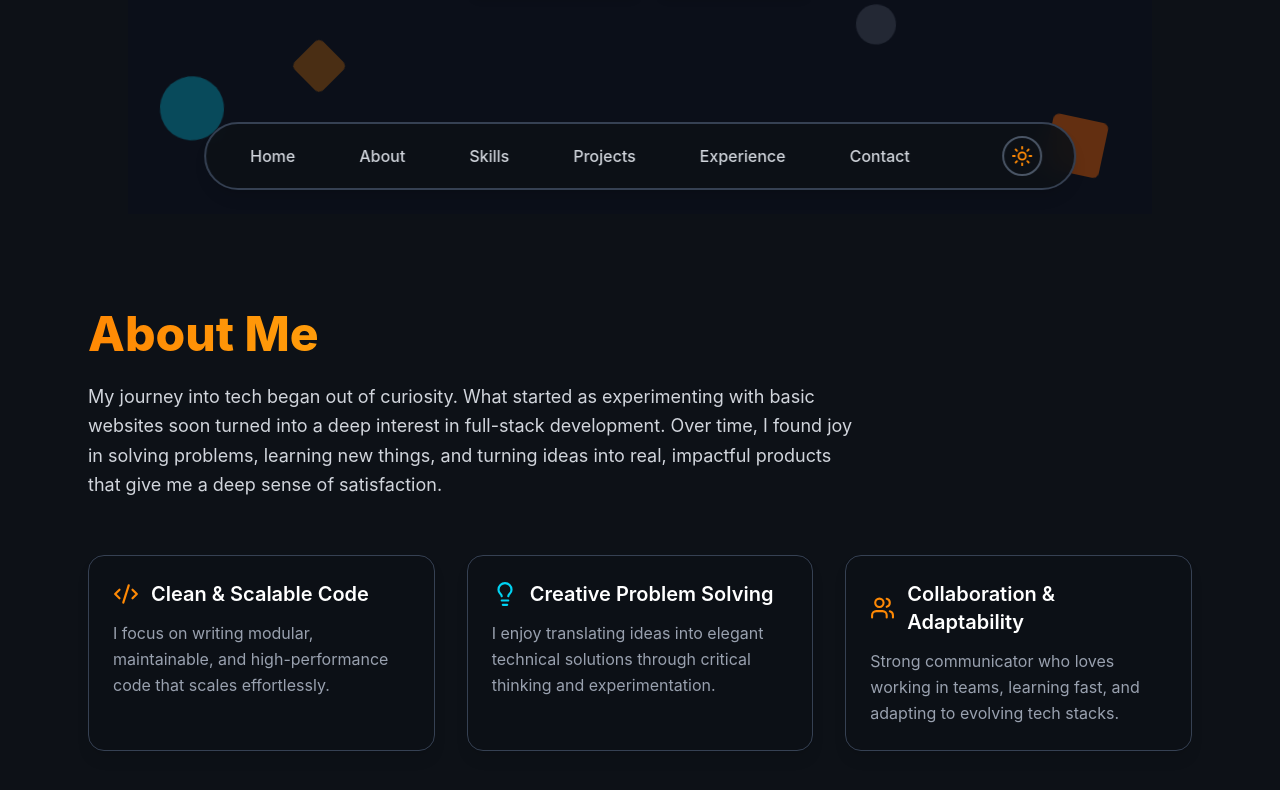
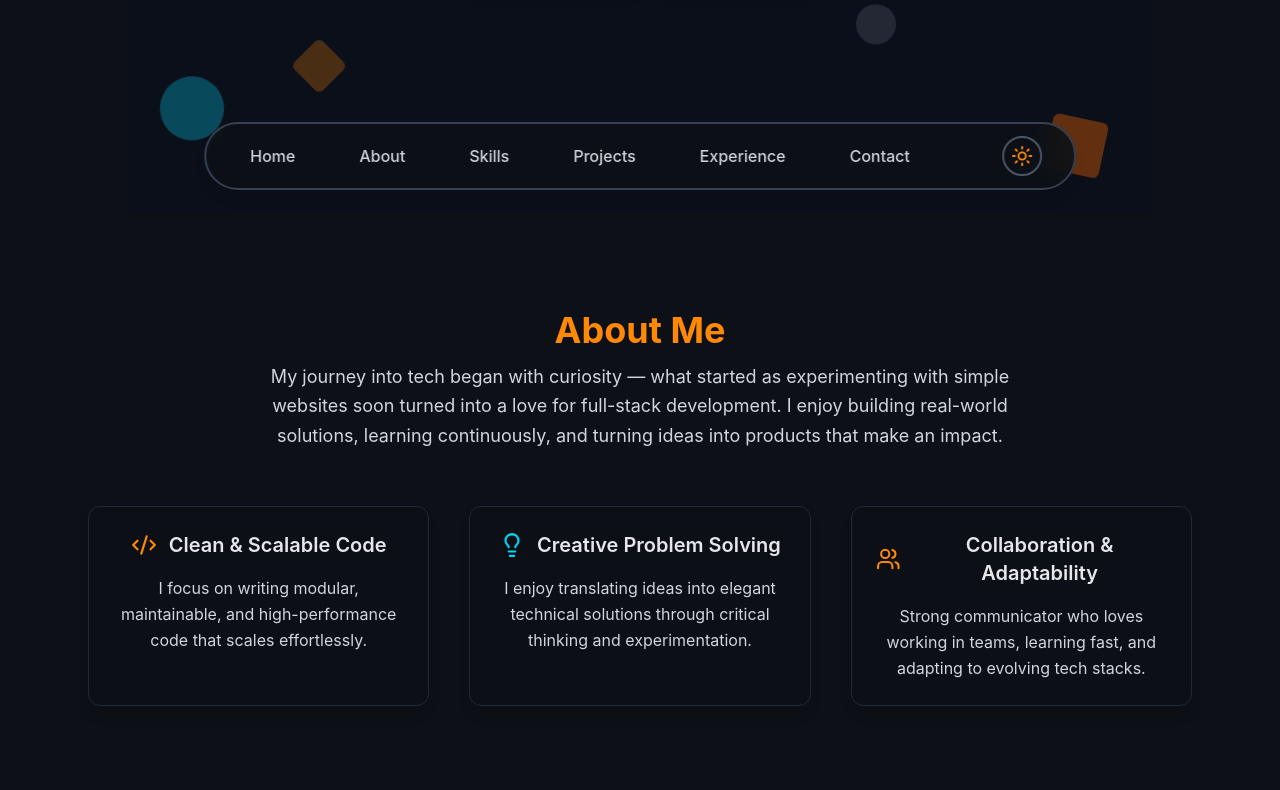
Before and after one commit to AdityaGupta2791/Portfolio, a React (Vite) app: page / in a window 1280 px wide. Shown: the part 586-1376 px from the top of the page. Built offline with nearby package versions, Linux system fonts and the light colour scheme.

Commit message:
Updated About Section

```diff
--- a/src/components/About.jsx
+++ b/src/components/About.jsx
@@ -1,6 +1,11 @@
 import React from "react";
 import { motion } from "framer-motion";
 import { Code2, Lightbulb, Users } from "lucide-react";
+
+const cardVariants = {
+  hidden: { opacity: 0, y: 20 },
+  visible: { opacity: 1, y: 0 },
+};
 
 const About = () => {
   const strengths = [
@@ -24,47 +29,63 @@ const About = () => {
   return (
     <section
       id="about"
-      className="relative px-6 py-24 max-w-6xl mx-auto text-center md:text-left min-h-[100vh]"
+      className="relative px-6 py-24 max-w-6xl mx-auto text-center min-h-[100vh]"
     >
+      {/* --- Title --- */}
       <motion.h2
         initial={{ opacity: 0, y: 30 }}
         whileInView={{ opacity: 1, y: 0 }}
         transition={{ duration: 0.6 }}
         viewport={{ once: true }}
-        className="text-5xl font-extrabold mb-6 bg-gradient-to-r from-orange-400 to-yellow-300 bg-clip-text text-transparent text-center md:text-left"
+        className="text-4xl font-bold text-orange-400 mb-3"
       >
         About Me
       </motion.h2>
 
+      {/* --- Journey Paragraph --- */}
       <motion.p
         initial={{ opacity: 0, y: 20 }}
         whileInView={{ opacity: 1, y: 0 }}
-        transition={{ delay: 0.2, duration: 0.6 }}
+        transition={{ delay: 0.15, duration: 0.6 }}
         viewport={{ once: true }}
-        className="text-gray-300 leading-relaxed max-w-3xl mx-auto md:mx-0 text-lg"
+        className="text-gray-300 leading-relaxed max-w-3xl mx-auto text-lg mb-14"
       >
-        My journey into tech began out of curiosity. What started as experimenting with basic websites soon turned into a deep interest in full-stack development. Over time, I found joy in solving problems, learning new things, and turning ideas into real, impactful products that give me a deep sense of satisfaction.
+        My journey into tech began with curiosity — what started as experimenting with simple
+        websites soon turned into a love for full-stack development. I enjoy building
+        real-world solutions, learning continuously, and turning ideas into products that make
+        an impact.
       </motion.p>
 
       {/* --- Strengths Grid --- */}
-      <div className="grid sm:grid-cols-2 md:grid-cols-3 gap-8 mt-14">
+      <motion.div
+        initial="hidden"
+        whileInView="visible"
+        viewport={{ once: true }}
+        variants={{
+          hidden: { opacity: 0 },
+          visible: {
+            opacity: 1,
+            transition: { staggerChildren: 0.2, delayChildren: 0.05 },
+          },
+        }}
+        className="grid sm:grid-cols-2 md:grid-cols-3 gap-10"
+      >
         {strengths.map((item, idx) => (
           <motion.div
             key={idx}
-            whileHover={{ scale: 1.05, y: -5 }}
-            transition={{ type: "spring", stiffness: 200, damping: 15 }}
-            className="bg-[#0D1117]/80 backdrop-blur-md border border-gray-700 p-6 rounded-2xl shadow-lg hover:border-orange-400/60 transition-smooth"
+            variants={cardVariants}
+            whileHover={{ scale: 1.03 }}
+            transition={{ type: "spring", stiffness: 200, damping: 12 }}
+            className="bg-[#0D1117]/70 backdrop-blur-md border border-gray-800 rounded-xl p-6 shadow-lg hover:shadow-[0_0_15px_rgba(251,146,60,0.4)] hover:border-orange-400 transition-smooth"
           >
-            <div className="flex items-center justify-center md:justify-start gap-3 mb-3">
+            <div className="flex items-center justify-center gap-3 mb-4">
               {item.icon}
-              <h3 className="text-xl font-semibold text-white">{item.title}</h3>
+              <h3 className="text-xl font-semibold text-gray-200">{item.title}</h3>
             </div>
-            <p className="text-gray-400 leading-relaxed">
-              {item.desc}
-            </p>
+            <p className="text-gray-300 leading-relaxed">{item.desc}</p>
           </motion.div>
         ))}
-      </div>
+      </motion.div>
     </section>
   );
 };
```
